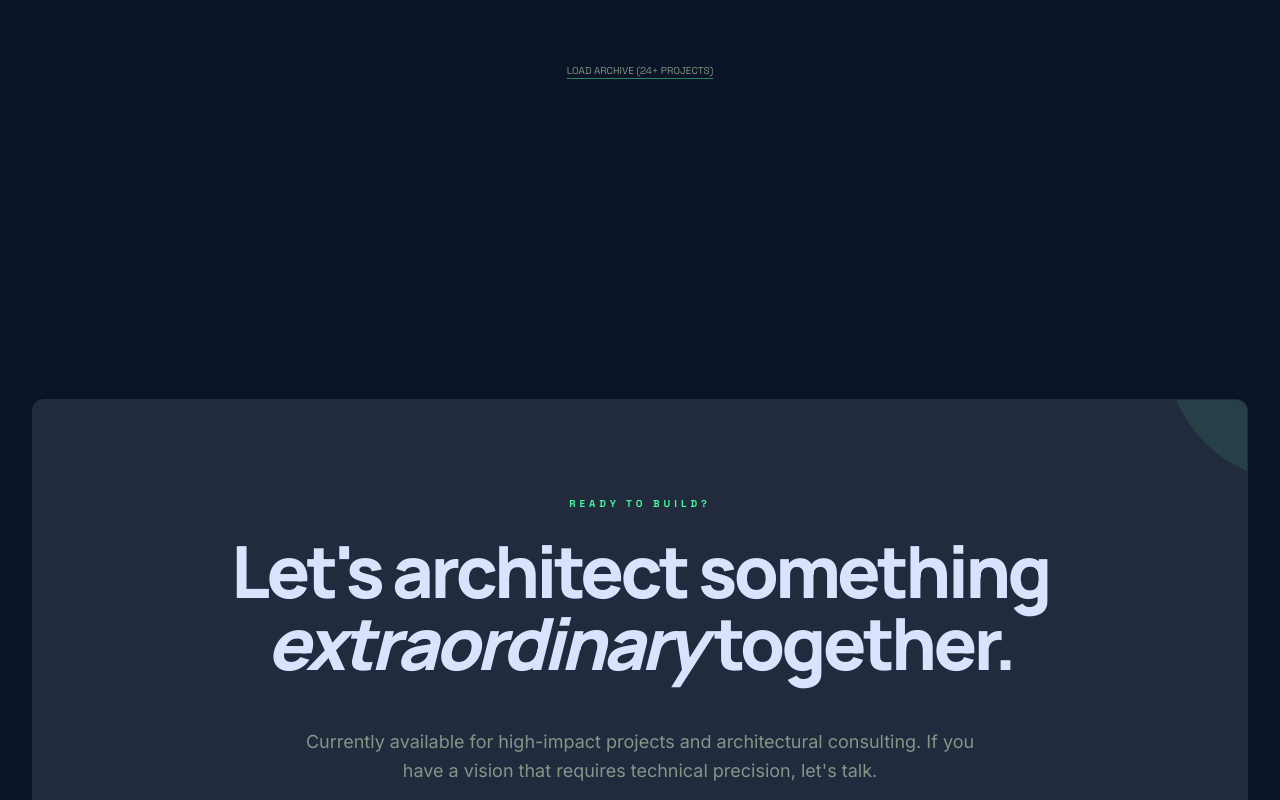
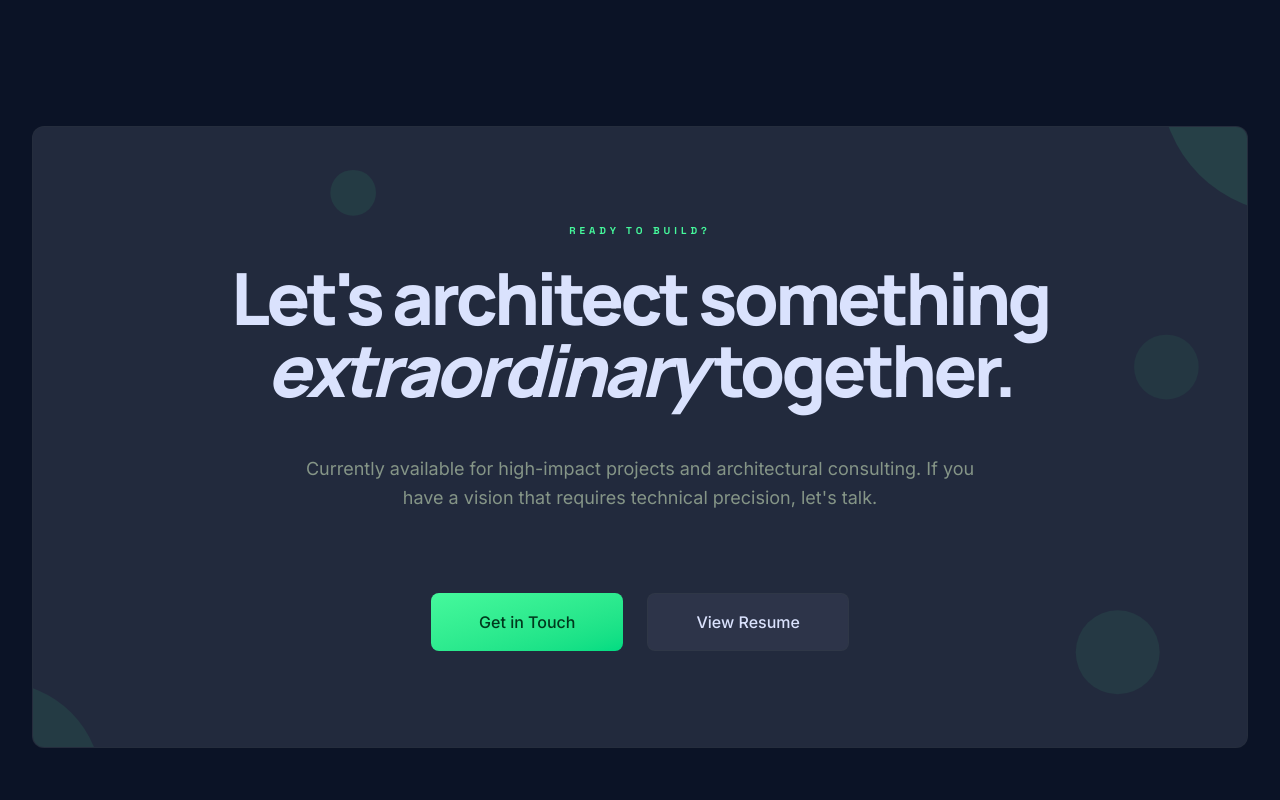
Before and after one commit to sansaran1234/MyPortfolio, a Next.js app: page / in a window 1280 px wide. Shown: the part 4560-5360 px from the top of the page. Built offline with nearby package versions, Linux system fonts and the light colour scheme.

Commit message:
feat: add AmbientDetail component and integrate animated background shapes into Contact section

```diff
--- a/src/animations/common.animations.ts
+++ b/src/animations/common.animations.ts
@@ -240,3 +240,53 @@ export const projectShowcaseCascade = {
         },
     } satisfies Variants,
 };
+
+export const contactAmbientReveal = {
+    section: {
+        hidden: { opacity: 0 },
+        visible: {
+            opacity: 1,
+            transition: {
+                delayChildren: 0.08,
+                staggerChildren: 0.14,
+            },
+        },
+    } satisfies Variants,
+    card: {
+        hidden: { opacity: 0, y: 28 },
+        visible: {
+            opacity: 1,
+            y: 0,
+            transition: {
+                duration: 0.78,
+                ease: cinematicEase,
+            },
+        },
+    } satisfies Variants,
+    detail: {
+        hidden: { opacity: 0, x: 28, y: -28, scale: 0.88 },
+        visible: {
+            opacity: 1,
+            x: 0,
+            y: 0,
+            scale: 1,
+            transition: {
+                duration: 0.9,
+                ease: softRevealEase,
+                delay: 0.12,
+            },
+        },
+    } satisfies Variants,
+    footer: {
+        hidden: { opacity: 0, y: 16 },
+        visible: {
+            opacity: 1,
+            y: 0,
+            transition: {
+                duration: 0.6,
+                ease: softRevealEase,
+                delay: 0.18,
+            },
+        },
+    } satisfies Variants,
+};
--- a/src/components/home/Contact.tsx
+++ b/src/components/home/Contact.tsx
@@ -1,13 +1,57 @@
+"use client";
+
+import { motion } from "motion/react";
+import { contactAmbientReveal } from "../../animations/common.animations";
 import { Button } from "../ui/Button";
 import { Card } from "../ui/Card";
+import { AmbientDetail } from "../ui/AmbientDetail";
 
 export const Contact = () => {
     return (
-        <section id="contact" className="w-full bg-background py-32 px-8 flex flex-col items-center">
+        <motion.section
+            id="contact"
+            className="w-full bg-background py-32 px-8 flex flex-col items-center overflow-hidden"
+            variants={contactAmbientReveal.section}
+            initial="hidden"
+            whileInView="visible"
+            viewport={{ once: true, amount: 0.2 }}
+        >
             <div className="w-full max-w-7xl">
+                <motion.div variants={contactAmbientReveal.card}>
                     <Card variant="high" className="p-12 md:p-24 border border-outline-variant/10 relative overflow-hidden">
-                    {/* Background detail */}
-                    <div className="absolute top-0 right-0 w-32 h-32 bg-primary/10 rounded-bl-full translate-x-12 -translate-y-12" />
+                        <AmbientDetail variants={contactAmbientReveal.detail} />
+                        <AmbientDetail
+                            containerClassName="top-auto bottom-0 right-auto left-0 -translate-x-10 translate-y-10"
+                            shapeClassName="w-24 h-24 rounded-tr-full bg-primary/8"
+                            driftX={10}
+                            driftY={-6}
+                            scaleTo={1.08}
+                            duration={4.2}
+                        />
+                        <AmbientDetail
+                            containerClassName="top-1/3 right-12 translate-x-0 -translate-y-0"
+                            shapeClassName="w-16 h-16 rounded-full bg-primary/6"
+                            driftX={-6}
+                            driftY={10}
+                            scaleTo={1.12}
+                            duration={3.6}
+                        />
+                        <AmbientDetail
+                            containerClassName="top-auto bottom-12 right-24 translate-x-0 translate-y-0"
+                            shapeClassName="w-20 h-20 rounded-full bg-primary/7"
+                            driftX={8}
+                            driftY={-8}
+                            scaleTo={1.06}
+                            duration={5}
+                        />
+                        <AmbientDetail
+                            containerClassName="top-10 left-1/4 translate-x-0 -translate-y-0"
+                            shapeClassName="w-10 h-10 rounded-full bg-primary/8"
+                            driftX={-4}
+                            driftY={6}
+                            scaleTo={1.15}
+                            duration={2.8}
+                        />
 
                         <div className="flex flex-col gap-12 items-center text-center">
                             <div className="flex flex-col gap-6">
@@ -28,13 +72,14 @@ export const Contact = () => {
                             </div>
                         </div>
                     </Card>
+                </motion.div>
             </div>
 
-            <div className="w-full max-w-7xl mt-16 flex flex-col items-center gap-4">
+            <motion.div className="w-full max-w-7xl mt-16 flex flex-col items-center gap-4" variants={contactAmbientReveal.footer}>
                 <div className="font-technical text-[9px] uppercase font-black text-outline-variant tracking-widest">
                     Available for // Freelance | Contract | Full-time
                 </div>
-            </div>
-        </section>
+            </motion.div>
+        </motion.section>
     );
 };
--- a/src/components/home/Projects.tsx
+++ b/src/components/home/Projects.tsx
@@ -124,13 +124,13 @@ export const Projects = () => {
                     ))}
                 </div>
             </div>
-
+{/*
             <motion.div
                 className="w-full max-w-7xl mt-32 flex flex-col items-center gap-8 py-16 border-y border-outline-variant/10"
                 variants={projectShowcaseCascade.footer}
             >
                 <p className="font-technical text-[10px] uppercase text-outline underline underline-offset-4 decoration-primary/50">Load Archive (24+ Projects)</p>
-            </motion.div>
+            </motion.div> */}
         </motion.section>
     );
 };
--- /dev/null
+++ b/src/components/ui/AmbientDetail.tsx
@@ -0,0 +1,45 @@
+"use client";
+
+import { motion, type Variants } from "motion/react";
+import { cn } from "@/lib/utils";
+
+interface AmbientDetailProps {
+  containerClassName?: string;
+  shapeClassName?: string;
+  variants?: Variants;
+  driftX?: number;
+  driftY?: number;
+  scaleTo?: number;
+  duration?: number;
+}
+
+export const AmbientDetail = ({
+  containerClassName,
+  shapeClassName,
+  variants,
+  driftX = -8,
+  driftY = 8,
+  scaleTo = 1.05,
+  duration = 3,
+}: AmbientDetailProps) => {
+  return (
+    <motion.div
+      className={cn("absolute top-0 right-0 translate-x-12 -translate-y-12", containerClassName)}
+      variants={variants}
+    >
+      <motion.div
+        className={cn("w-32 h-32 rounded-bl-full bg-primary/10", shapeClassName)}
+        animate={{
+          x: [0, driftX, 0],
+          y: [0, driftY, 0],
+          scale: [1, scaleTo, 1],
+        }}
+        transition={{
+          duration,
+          ease: "easeInOut",
+          repeat: Number.POSITIVE_INFINITY,
+        }}
+      />
+    </motion.div>
+  );
+};
```
Lines whose indentation alone changed are shown as unchanged.
